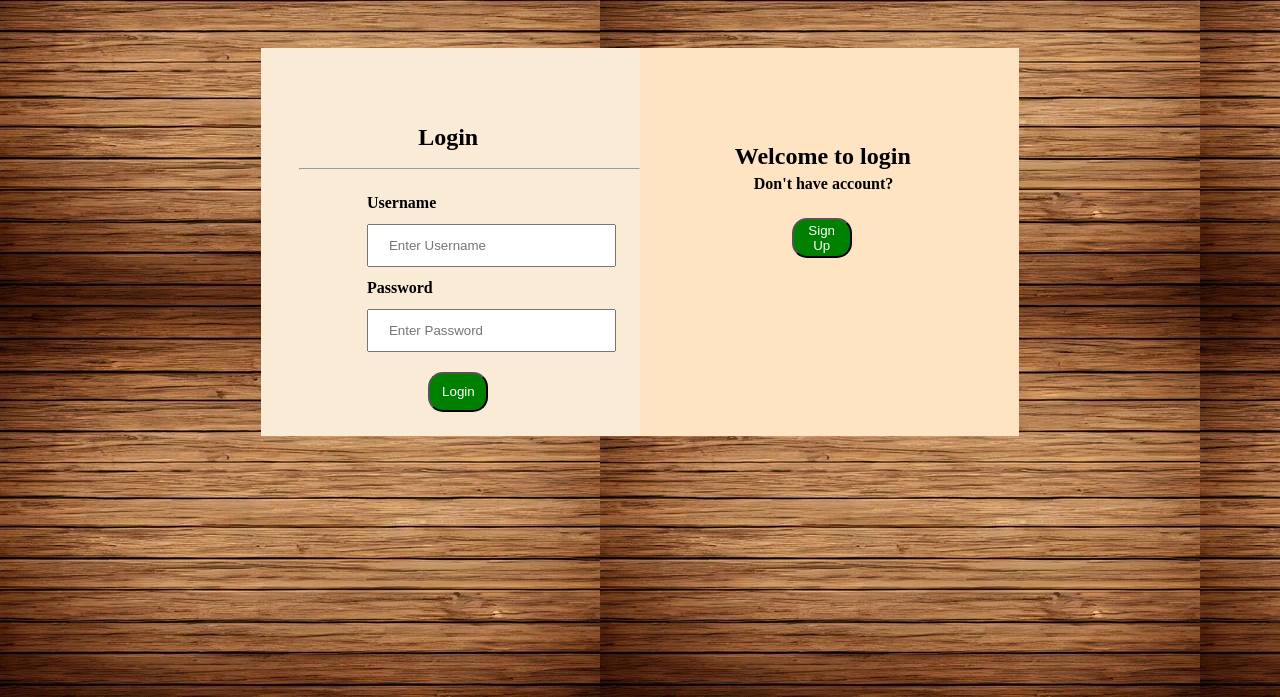
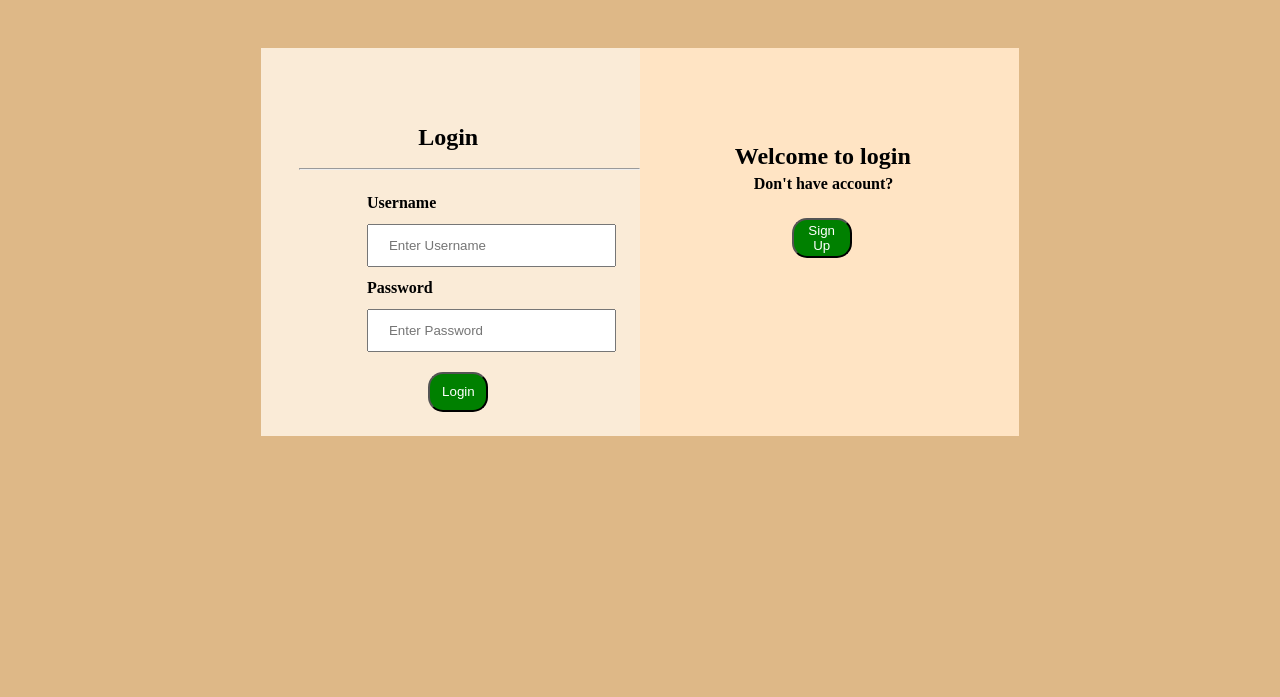
Before and after one commit to shahin200131/webpage-design, a plain HTML site: page index.html in a window 1280 px wide. Shown: the part 103-800 px from the top of the page. Drawn offline with Linux system fonts and the light colour scheme.

Commit message:
bacground change

```diff
--- a/index.html
+++ b/index.html
@@ -7,7 +7,7 @@
     <link rel="stylesheet" href="style/login-page1.css">
 </head>
 
-<body class="main-1"  background="wood.jpg">
+<body class="main-1">
     <h1 class="main-1-h1"> Welcome to Login page</h1>
     <div class="form-a" action="">
         <form class="form-1" action="dashboard.html" method="get">
```
